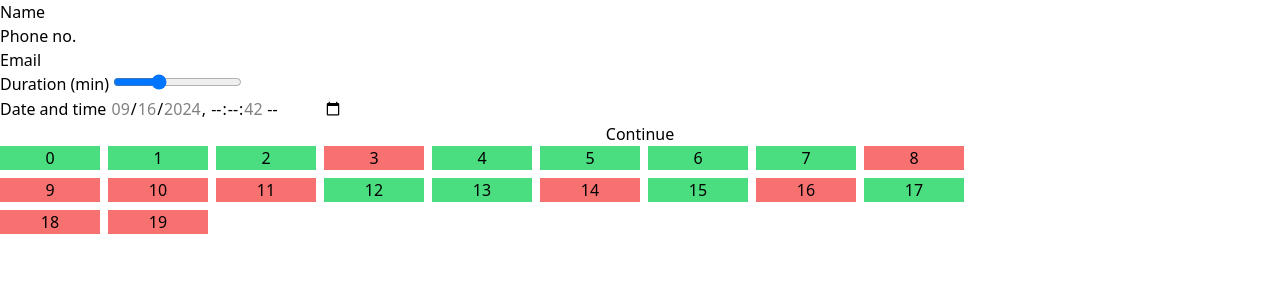
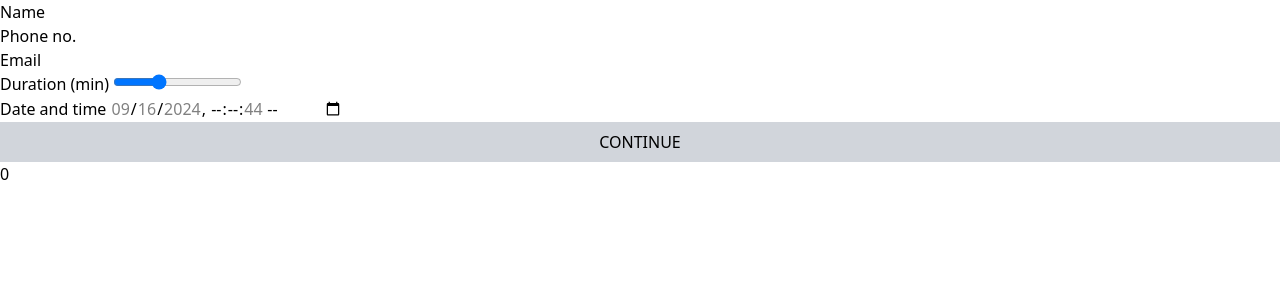
Before and after one commit to decipher-cs/dining-allocation, a React (Vite) app: page / in a window 1280 px wide. Shown: the top 300 px of the page. Built offline with nearby package versions, Linux system fonts and the light colour scheme.

Commit message:
added mock api calls

```diff
--- a/src/App.tsx
+++ b/src/App.tsx
@@ -3,10 +3,32 @@ import { useEffect, useState } from 'react'
 const TOTAL_TABLES = 20
 
 function App() {
+    const [seatDate, setSeatDate] = useState<number[]>([])
+
+    /* Mocking status of an API call */
+    const [seatDateFetchStatus, setSeatDateFetchStatus] = useState<'loading' | 'success' | 'failed' | 'uninitiated'>(
+        'uninitiated'
+    )
+
+    /* In a real life scenario this will be an API call to the server */
+    useEffect(() => {
+        setSeatDateFetchStatus('loading')
+        const id = setTimeout(() => setSeatDateFetchStatus('success'), 1000 * 2)
+        return () => {
+            clearTimeout(id)
+        }
+    }, [seatDate])
+
     const [allotmentConfirmationDialog, setAllotmentConfirmationDialog] = useState(false)
+
     const [allotmentStatus, setAllotmentStatus] = useState<'loading' | 'success' | 'failed' | 'uninitiated'>(
         'uninitiated'
     )
+
+    const getSeatDate = () => {
+        const len = Math.floor(Math.random() * 10)
+        setSeatDate(Array(len).fill(len))
+    }
 
     const reserveSeat = (seatNum: number) => {
         setAllotmentConfirmationDialog(true)
@@ -19,7 +41,7 @@ function App() {
         if (allotmentStatus === 'loading') {
             id = setTimeout(() => {
                 setAllotmentStatus('success')
-            }, 1000 * 3)
+            }, 1000 * 1)
         }
         return () => {
             clearTimeout(id)
@@ -32,6 +54,9 @@ function App() {
                 className="grid"
                 onSubmit={(e) => {
                     e.preventDefault()
+                }}
+                onChange={() => {
+                    setSeatDate([])
                 }}
             >
                 <label>
@@ -80,14 +105,25 @@ function App() {
                 {/*     </select> */}
                 {/* </label> */}
 
-                <button type="submit">Continue</button>
+                <button
+                    type="submit"
+                    onClick={() => {
+                        getSeatDate()
+                    }}
+                    className="p-2 bg-gray-300 uppercase"
+                >
+                    Continue
+                </button>
             </form>
 
+            {seatDate.length && (
                 <section
                     className="grid gap-2 max-w-screen-lg"
                     style={{ gridTemplateColumns: 'repeat(auto-fit, minmax(10px, 100px))' }}
                 >
-                {Array(TOTAL_TABLES)
+                    {seatDateFetchStatus === 'loading' && <div className="text-nowrap">Loading seat status...</div>}
+                    {seatDateFetchStatus === 'success' &&
+                        Array(TOTAL_TABLES)
                             .fill(' ')
                             .map((_, tableNum) => {
                                 const seatAvailable = Boolean(Math.floor(Math.random() * 2))
@@ -96,7 +132,9 @@ function App() {
                                         disabled={!seatAvailable}
                                         key={tableNum}
                                         className={[
-                                    seatAvailable ? 'bg-green-400 cursor-pointer' : 'bg-red-400 cursor-not-allowed',
+                                            seatAvailable
+                                                ? 'bg-green-400 cursor-pointer'
+                                                : 'bg-red-400 cursor-not-allowed',
                                         ].join(' ')}
                                         type="button"
                                         onClick={() => {
@@ -108,6 +146,7 @@ function App() {
                                 )
                             })}
                 </section>
+            )}
 
             {allotmentConfirmationDialog && (
                 <dialog
```
Lines whose indentation alone changed are shown as unchanged.
